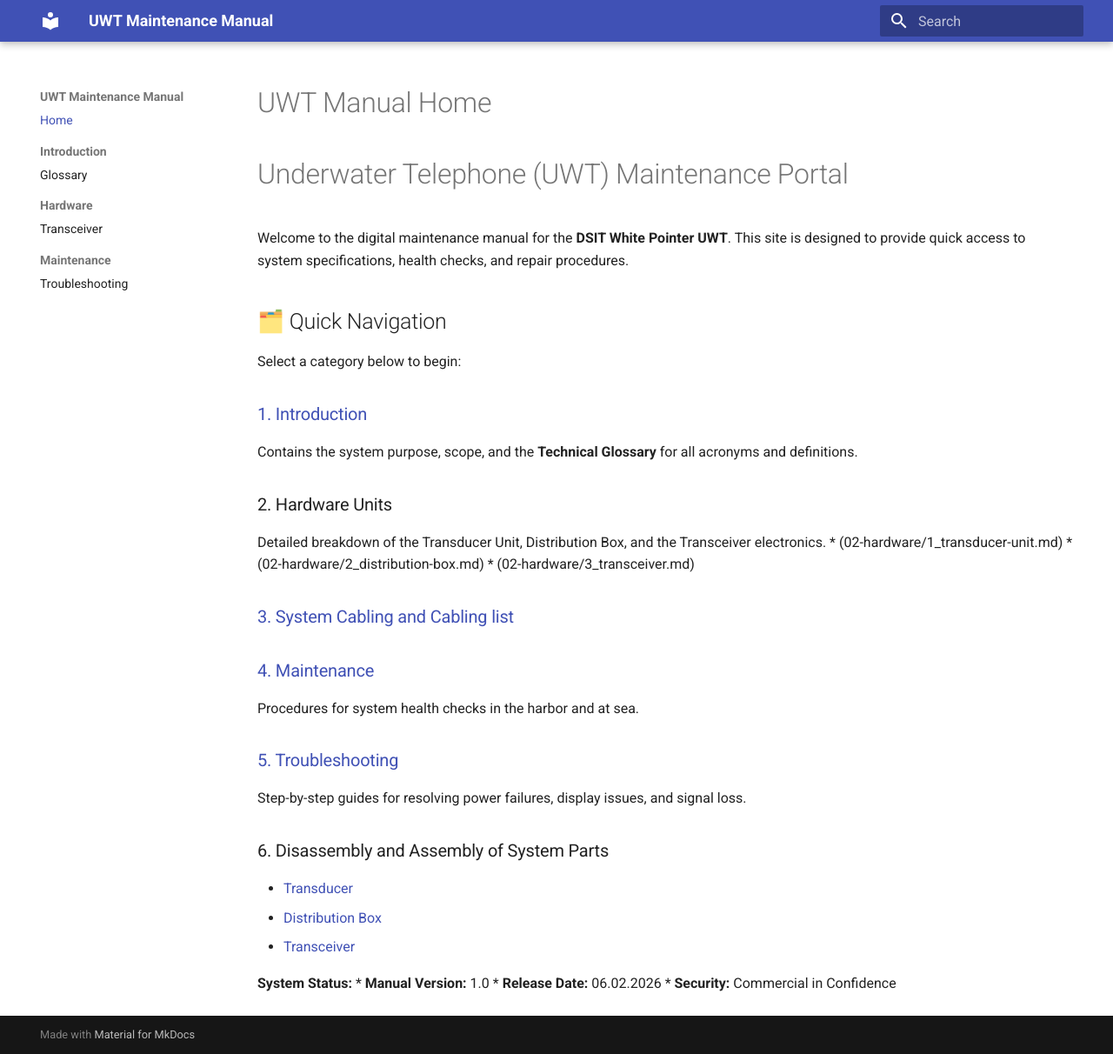
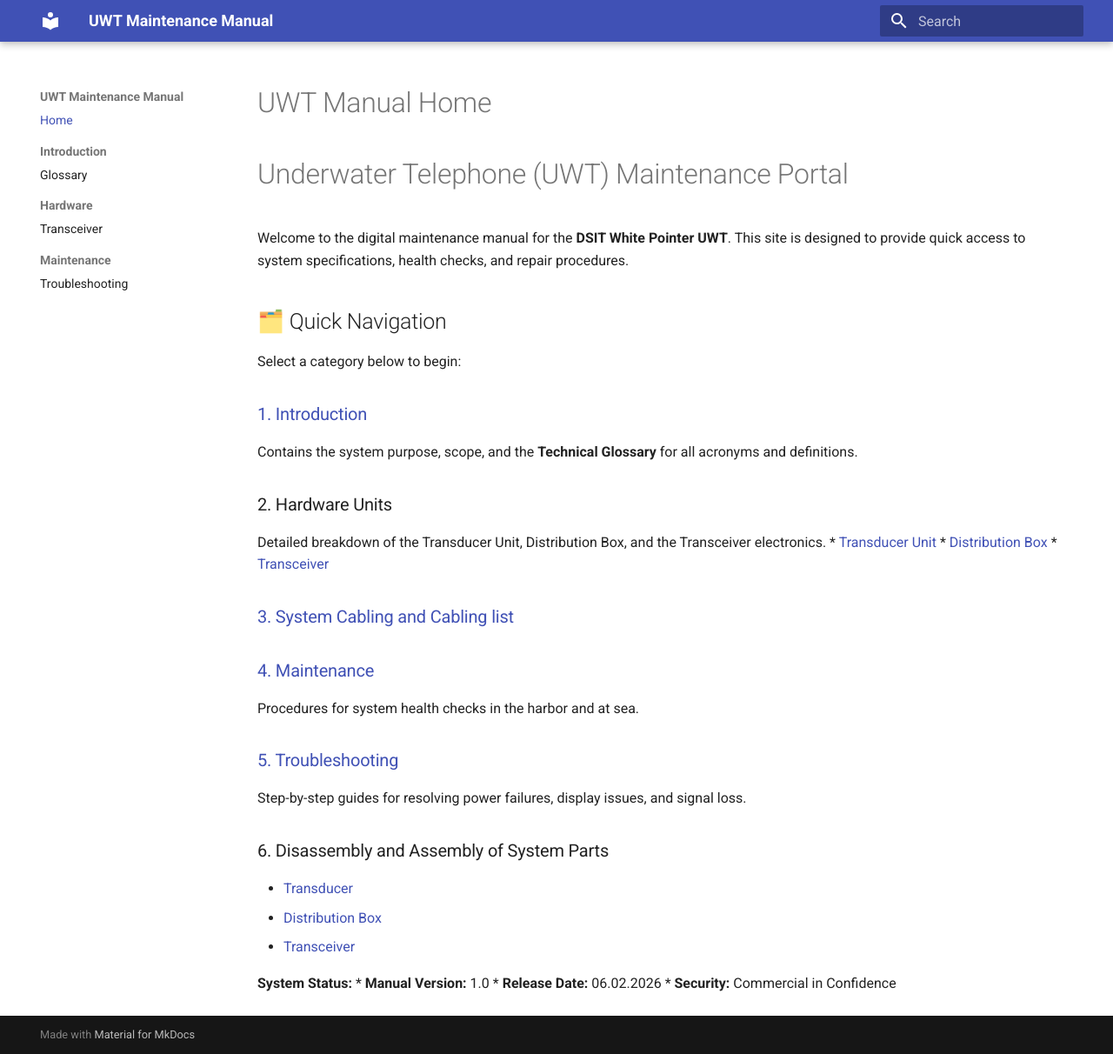
Before and after one commit to Stefanie-Saffern/uwt-maintenance-manual, an MkDocs documentation site: the page built from docs/index.md, in a window 1280 px wide and 1212 px high. Shown: the whole window at 87% size. Built offline with MkDocs 1.6.1 and Material for MkDocs 9.7.7, drawn with Linux system fonts in a browser that asks for light colours.

Commit message:
Update index.md

```diff
--- a/docs/index.md
+++ b/docs/index.md
@@ -17,9 +17,9 @@ Contains the system purpose, scope, and the **Technical Glossary** for all acron
 
 ### 2. Hardware Units
 Detailed breakdown of the Transducer Unit, Distribution Box, and the Transceiver electronics.
-* (02-hardware/1_transducer-unit.md)
-* (02-hardware/2_distribution-box.md)
-* (02-hardware/3_transceiver.md)
+* [Transducer Unit](02-hardware/1_transducer-unit.md)
+* [Distribution Box](02-hardware/2_distribution-box.md)
+* [Transceiver](02-hardware/3_transceiver.md)
 
 ### [3. System Cabling and Cabling list](03-sytem-cabling-and-cabling-list/cabling-list.md)
 
```
